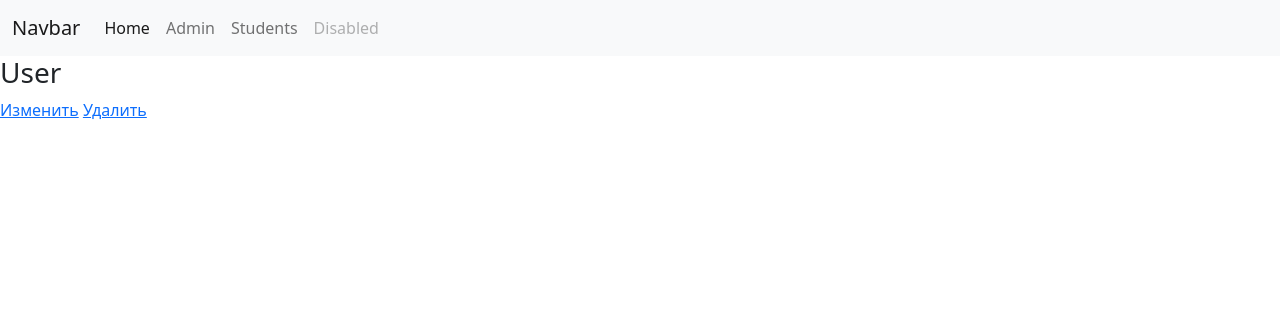
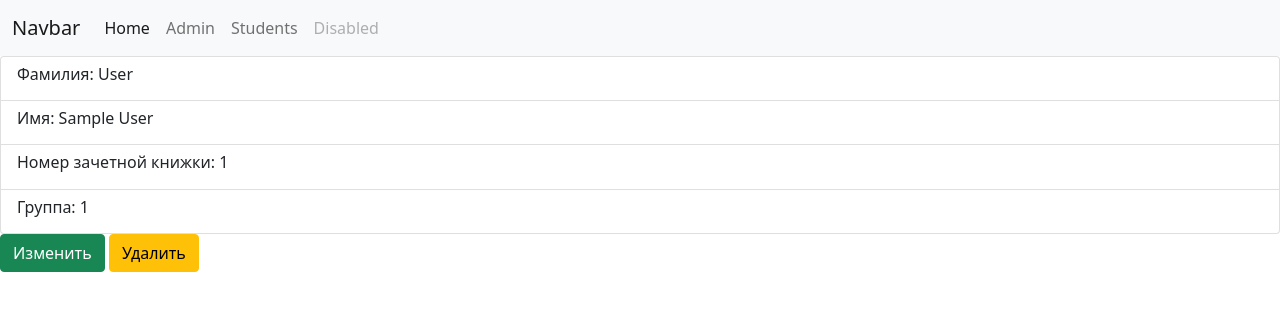
Before and after one commit to alyonakurtse/BD_Student, a Django app: page /students/1/ in a window 1280 px wide. Shown: the top 316 px of the page. Run offline with Django 4.2, Linux system fonts and the light colour scheme; tables that the repository leaves empty hold one stand-in row (values such as "Sample post"); some libraries are stand-ins or nearby versions.

Commit message:
#14 Display student info in list-group

```diff
--- a/core/templates/core/student_detail.html
+++ b/core/templates/core/student_detail.html
@@ -1,5 +1,12 @@
 {% extends 'core/index.html' %}
+{% block title %}{% endblock %}
 {% block content %}
-    <a href="{% url 'core:student_update' object.pk %}">Изменить</a>
-    <a href="{% url 'core:student_delete' object.pk %}">Удалить</a>
+    <ul class="list-group  list-group" >
+      <li class="list-group-item"><h6>Фамилия: {{  student.lastName }}</h6></li>
+      <li class="list-group-item"><h6>Имя: {{ student.name }}</h6></li>
+      <li class="list-group-item"><h6>Номер зачетной книжки: {{ student.numberOfRecord }}</h6></li>
+      <li class="list-group-item"><h6>Группа: {{ student.group }}</h6></li>
+    </ul>
+    <a  class="btn btn-success" href="{% url 'core:student_update' object.pk %}">Изменить</a>
+    <a class="btn btn-warning" href="{% url 'core:student_delete' object.pk %}">Удалить</a>
 {% endblock %}
--- a/core/templates/core/student_list.html
+++ b/core/templates/core/student_list.html
@@ -18,7 +18,7 @@
   {% for student in object_list %}
     <tr>
       <th scope="row">{{ forloop.counter }}</th>
-      <td><a href="{% url 'core:student_detail' student.pk  %}">{{ student.lastName|capfirst }}</a></td>
+      <td><a href="{% url 'core:student_detail' student.pk  %}"></a></td>
       <td>{{ student.name|capfirst }}</td>
       <td>{{ student.group }}</td>
       <td>{{ student.numberOfRecord }}</td>
```
